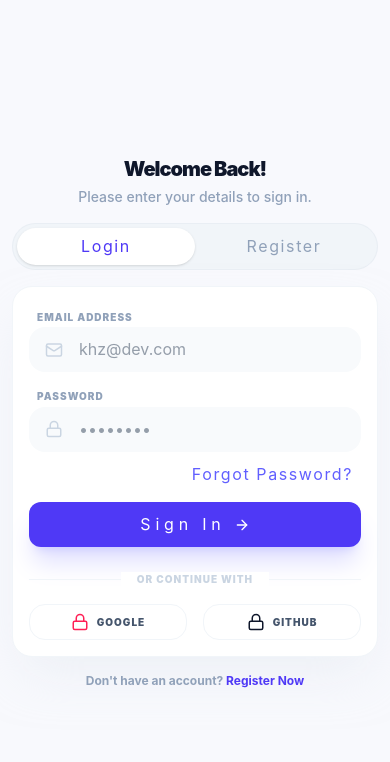
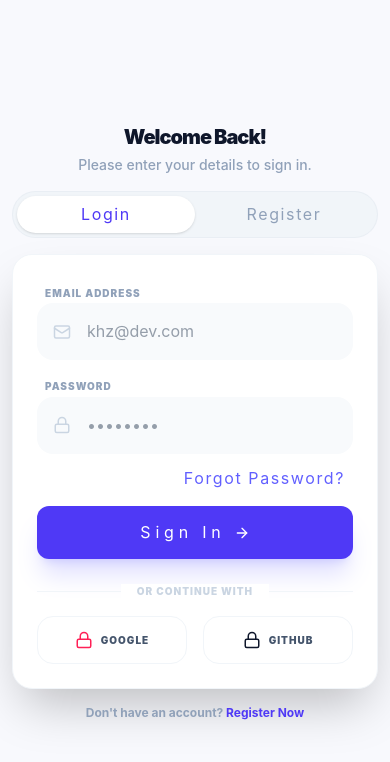
Before and after one commit to KaungHtetZaw-bot/spendwise, a React (Vite) app: page /auth in a window 390 px wide. Shown: the top 762 px of the page. Built offline with nearby package versions, Linux system fonts and the light colour scheme.

Commit message:
supabase and auth

```diff
--- a/package.json
+++ b/package.json
@@ -13,6 +13,7 @@
     "@emotion/react": "^11.14.0",
     "@mantine/core": "^8.3.18",
     "@mantine/dates": "^8.3.18",
+    "@supabase/supabase-js": "^2.101.0",
     "@tabler/icons-react": "^3.40.0",
     "@tailwindcss/vite": "^4.2.2",
     "lucide": "^1.3.0",
--- /dev/null
+++ b/src/context/AuthContext.tsx
@@ -0,0 +1,34 @@
+import { createContext, useContext, useEffect, useState } from 'react';
+import { supabase } from '../lib/supabase.ts';
+import type { Session, User } from '@supabase/supabase-js';
+
+const AuthContext = createContext<{ session: Session | null; user: User | null }>({ session: null, user: null });
+
+export const AuthProvider = ({ children }: { children: React.ReactNode }) => {
+  const [user, setUser] = useState<User | null>(null);
+  const [session, setSession] = useState<Session | null>(null);
+
+  useEffect(() => {
+    // ၁။ LocalStorage ထဲက Token နဲ့ Session ကို ပြန်ဆွဲထုတ်မယ်
+    supabase.auth.getSession().then(({ data: { session } }) => {
+      setSession(session);
+      setUser(session?.user ?? null);
+    });
+
+    // ၂။ Login ဝင်တာ၊ Logout ထွက်တာတွေကို အမြဲစောင့်ကြည့်နေမယ်
+    const { data: { subscription } } = supabase.auth.onAuthStateChange((_event, session) => {
+      setSession(session);
+      setUser(session?.user ?? null);
+    });
+
+    return () => subscription.unsubscribe();
+  }, []);
+
+  return (
+    <AuthContext.Provider value={{ session, user }}>
+      {children}
+    </AuthContext.Provider>
+  );
+};
+
+export const useAuth = () => useContext(AuthContext);
--- /dev/null
+++ b/src/lib/supabase.ts
@@ -0,0 +1,16 @@
+import { createClient } from '@supabase/supabase-js';
+
+const supabaseUrl = import.meta.env.VITE_SUPABASE_URL;
+const supabaseAnonKey = import.meta.env.VITE_SUPABASE_PUBLISHABLE_DEFAULT_KEY;
+
+if (!supabaseUrl || !supabaseAnonKey) {
+  throw new Error("Missing Supabase environment variables");
+}
+
+export const supabase = createClient(supabaseUrl, supabaseAnonKey, {
+    auth: {
+        persistSession: true,
+        autoRefreshToken: true,
+        detectSessionInUrl: true
+    }
+});
--- a/src/pages/AuthPage.tsx
+++ b/src/pages/AuthPage.tsx
@@ -1,11 +1,84 @@
 import { useState } from 'react';
 import { Mail, Lock, User, ArrowRight } from 'lucide-react';
+import { supabase } from '../lib/supabase.ts';
+import { useNavigate } from 'react-router-dom';
 
 const AuthPage = () => {
   const [isLogin, setIsLogin] = useState(true);
+  const [loading, setLoading] = useState(false);
+
+  const [email, setEmail] = useState('');
+  const [password, setPassword] = useState('');
+  const [fullName, setFullName] = useState('');
+  const navigate = useNavigate()
+
+  const handleAuth = async (e:any) => {
+    e.preventDefault();
+    setLoading(true);
+    const { data, error } = await supabase.auth.getSession();
+    console.log(data, error);
+
+    try {
+      if (isLogin) {
+        const { data, error } = await supabase.auth.signInWithPassword({
+          email,
+          password,
+        });
+
+        if (error) throw error;
+
+        const { error: userError } = await supabase
+        .from('users')
+        .select('language, currency, monthly_income, theme, name')
+        .eq('user_id', data.user.id)
+        .single();
+
+      if (userError) {
+        console.log(userError)
+        console.warn("User profile not found in 'users' table");
+      } else {
+        navigate('/')
+      }
+      } else {
+        const { data, error } = await supabase.auth.signUp({
+          email,
+          password,
+        });
+
+        if (error) throw error;
+        const user = data.user;
+        if (user) {
+          await supabase.from('users').insert([
+            {
+              user_id: user.id,
+              name: fullName,
+              monthly_income: 0,
+              currency: 'MMK',
+              language: 'EN',
+              theme: 'Light',
+            }
+          ]);
+        }
+      }
+
+    } catch (error) {
+      if (error instanceof Error) {
+        console.error(error.message);
+        alert(error.message);
+      } else {
+        console.error("Unknown error", error);
+      }
+    } finally {
+      setLoading(false);
+    }
+  };
+
+  const handleSocialLogin = (social:string) => {
+    console.log('clicked'+ social)
+  }
 
   return (
-    <div className="min-h-screen bg-[#F8F9FD] dark:bg-slate-950 flex items-center justify-center md:p-6 p-3">
+    <div className="min-h-screen bg-[#F8F9FD] dark:bg-slate-950 flex items-center justify-center md:p-6 p-3 font-sans">
       <div className="w-full max-w-md md:space-y-8 space-y-4">
 
         <div className="text-center md:space-y-2 space-y-1">
@@ -32,8 +105,8 @@ const AuthPage = () => {
           </button>
         </div>
 
-        <div className="bg-white dark:bg-slate-900 md:rounded-[2.5rem] rounded-[1.25rem] md:p-8 p-4 shadow-2xl shadow-slate-200/50 dark:shadow-none border border-slate-100 dark:border-slate-800 animate-in fade-in zoom-in duration-300">
-          <form className="md:space-y-5 space-y-2.5" onSubmit={(e) => e.preventDefault()}>
+        <div className="bg-white dark:bg-slate-900 md:rounded-[2.5rem] rounded-[1.25rem] md:p-8 p-6 shadow-2xl border border-slate-100 dark:border-slate-800 animate-in fade-in zoom-in duration-300">
+          <form className="md:space-y-5 space-y-3" onSubmit={handleAuth}>
 
             {!isLogin && (
               <div className="md:space-y-2 space-y-1">
@@ -43,7 +116,8 @@ const AuthPage = () => {
                   <input
                     type="text"
                     placeholder="Kaung Htet Zaw"
-                    className="form-input"
+                    onChange={(e) => setFullName(e.target.value)}
+                    className="w-full bg-slate-50 dark:bg-slate-950 border-2 border-transparent focus:border-indigo-500/20 rounded-2xl py-3.5 pl-12 pr-4 font-bold text-slate-700 dark:text-white outline-none transition-all"
                   />
                 </div>
               </div>
@@ -56,7 +130,8 @@ const AuthPage = () => {
                 <input
                   type="email"
                   placeholder="khz@dev.com"
-                  className="form-input"
+                  onChange={(e) => setEmail(e.target.value)}
+                  className="w-full bg-slate-50 dark:bg-slate-950 border-2 border-transparent focus:border-indigo-500/20 rounded-2xl py-3.5 pl-12 pr-4 font-bold text-slate-700 dark:text-white outline-none transition-all"
                 />
               </div>
             </div>
@@ -68,21 +143,25 @@ const AuthPage = () => {
                 <input
                   type="password"
                   placeholder="••••••••"
-                  className="form-input"
+                  onChange={(e) => setPassword(e.target.value)}
+                  className="w-full bg-slate-50 dark:bg-slate-950 border-2 border-transparent focus:border-indigo-500/20 rounded-2xl py-3.5 pl-12 pr-4 font-bold text-slate-700 dark:text-white outline-none transition-all"
                 />
               </div>
             </div>
 
             {isLogin && (
               <div className="text-right px-2">
-                <button className="text-[10px] font-black text-indigo-500 uppercase tracking-widest hover:underline">
+                <button type="button" className="text-[10px] font-black text-indigo-500 uppercase tracking-widest hover:underline">
                   Forgot Password?
                 </button>
               </div>
             )}
 
-            <button className="w-full md:py-5 py-2.5 bg-indigo-600 hover:bg-indigo-700 text-white md:rounded-2xl rounded-xl font-black text-[11px] uppercase tracking-[0.3em] shadow-xl shadow-indigo-500/20 transition-all active:scale-95 flex items-center justify-center gap-2 mt-4">
-              {isLogin ? 'Sign In' : 'Create Account'}
+            <button
+              disabled={loading}
+              className="w-full md:py-5 py-3.5 bg-indigo-600 hover:bg-indigo-700 text-white md:rounded-2xl rounded-xl font-black text-[11px] uppercase tracking-[0.3em] shadow-xl shadow-indigo-500/20 transition-all active:scale-95 flex items-center justify-center gap-2 mt-4 disabled:opacity-50"
+            >
+              {loading ? 'Processing...' : (isLogin ? 'Sign In' : 'Create Account')}
               <ArrowRight size={16} />
             </button>
           </form>
@@ -94,11 +173,17 @@ const AuthPage = () => {
             </div>
 
             <div className="grid grid-cols-2 gap-4">
-              <button className="btn-for-login-method">
+              <button
+                onClick={() => handleSocialLogin('google')}
+                className="flex items-center justify-center gap-2 py-3.5 bg-white dark:bg-slate-800 border border-slate-100 dark:border-slate-800 rounded-2xl transition-all active:scale-95 hover:bg-slate-50 dark:hover:bg-slate-700"
+              >
                 <Lock size={18} className="text-rose-500" />
                 <span className="text-[10px] font-black uppercase tracking-widest text-slate-600 dark:text-slate-300">Google</span>
               </button>
-              <button className="btn-for-login-method">
+              <button
+                onClick={() => handleSocialLogin('github')}
+                className="flex items-center justify-center gap-2 py-3.5 bg-white dark:bg-slate-800 border border-slate-100 dark:border-slate-800 rounded-2xl transition-all active:scale-95 hover:bg-slate-50 dark:hover:bg-slate-700"
+              >
                 <Lock size={18} className="text-slate-900 dark:text-white" />
                 <span className="text-[10px] font-black uppercase tracking-widest text-slate-600 dark:text-slate-300">Github</span>
               </button>
@@ -110,7 +195,7 @@ const AuthPage = () => {
           {isLogin ? "Don't have an account?" : "Already have an account?"}{' '}
           <button
             onClick={() => setIsLogin(!isLogin)}
-            className="text-indigo-600 dark:text-indigo-400 hover:underline"
+            className="text-indigo-600 dark:text-indigo-400 hover:underline font-black"
           >
             {isLogin ? 'Register Now' : 'Login Here'}
           </button>
--- a/src/pages/MainPage.tsx
+++ b/src/pages/MainPage.tsx
@@ -1,4 +1,3 @@
-import React from 'react';
 import StatCard from '../components/StatCard';
 import OverviewChart from '../components/OverviewChart';
 
--- a/src/pages/SettingPage.tsx
+++ b/src/pages/SettingPage.tsx
@@ -1,4 +1,4 @@
-import React, { useState } from 'react';
+import { useState } from 'react';
 import {
   User,
   Globe,
@@ -10,11 +10,13 @@ import {
   Bell,
   ShieldCheck,Plus
 } from 'lucide-react';
+import { useNavigate } from 'react-router-dom';
+import { supabase } from '../lib/supabase.ts';
 
 const SettingPage = () => {
   const [darkMode, setDarkMode] = useState(true);
+  const navigate = useNavigate();
 
-  // Profile Menu Items
   const settingsGroups = [
     {
       title: "Personal Preference",
@@ -32,6 +34,15 @@ const SettingPage = () => {
       ]
     }
   ];
+
+  const logout = async() => {
+    const { error } = await supabase.auth.signOut();
+    if (error) {
+      console.error('Error logging out:', error.message);
+    } else {
+      navigate('/auth');
+    }
+  }
 
   return (
     <div className="min-h-screen bg-[#F8F9FD] dark:bg-slate-950 pb-24">
@@ -111,7 +122,7 @@ const SettingPage = () => {
           </button>
         </div> */}
 
-        <button className="w-full py-5 bg-rose-50 dark:bg-rose-900/10 text-rose-500 rounded-[2rem] font-black text-[11px] uppercase tracking-[0.3em] flex items-center justify-center gap-3 active:scale-95 transition-all mt-4 mb-10">
+        <button onClick={()=>logout()} className="w-full py-5 bg-rose-50 dark:bg-rose-900/10 text-rose-500 rounded-[2rem] font-black text-[11px] uppercase tracking-[0.3em] flex items-center justify-center gap-3 active:scale-95 transition-all mt-4 mb-10">
           <LogOut size={18} />
           Sign Out Account
         </button>
--- a/src/routes/AppRoute.tsx
+++ b/src/routes/AppRoute.tsx
@@ -7,17 +7,20 @@ import HistoryPage from '../pages/HistoryPage';
 import MainLayout from '../components/layouts/MainLayout';
 import NotFoundPage from '../pages/NotFoundPage';
 import AuthPage from '../pages/AuthPage';
+import ProtectedRoute from './ProtectedRoute';
 
 const AppRoute = () => {
   return (
     <Router>
       <Routes>
+        <Route element={ <ProtectedRoute/> }>
           <Route element={<MainLayout />}>
             <Route index element={<MainPage />} />
             <Route path="/history" element={<HistoryPage />} />
             <Route path="/stats" element={<StatsPage />} />
             <Route path="/settings" element={<SettingPage />} />
             <Route path="*" element={<NotFoundPage />} />
+          </Route>
         </Route>
         <Route path="/auth" element={<AuthPage/>} />
       </Routes>
--- /dev/null
+++ b/src/routes/ProtectedRoute.tsx
@@ -0,0 +1,21 @@
+import { Navigate, Outlet } from 'react-router-dom';
+import { useEffect, useState } from 'react';
+import { supabase } from '../lib/supabase.ts';
+
+const ProtectedRoute = () => {
+  const [loading, setLoading] = useState(true);
+  const [session, setSession] = useState<any>(null);
+
+  useEffect(() => {
+    supabase.auth.getSession().then(({ data: { session } }) => {
+      setSession(session);
+      setLoading(false);
+    });
+  }, []);
+
+  if (loading) return <div>Loading...</div>;
+
+  return session ? <Outlet /> : <Navigate to="/auth" />;
+};
+
+export default ProtectedRoute
```
Also changed, not shown: 2 other files (tests, documents, lock files or other folders). Lines whose indentation alone changed are shown as unchanged.
